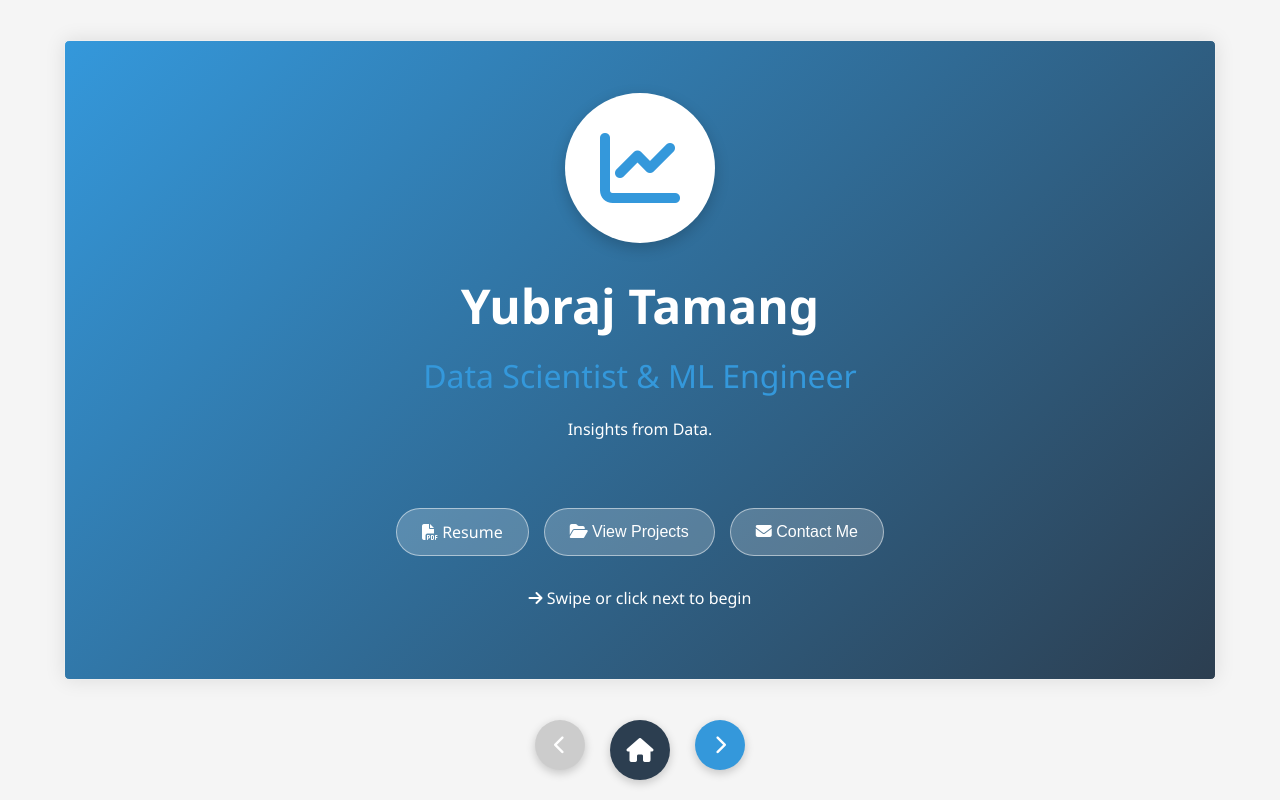
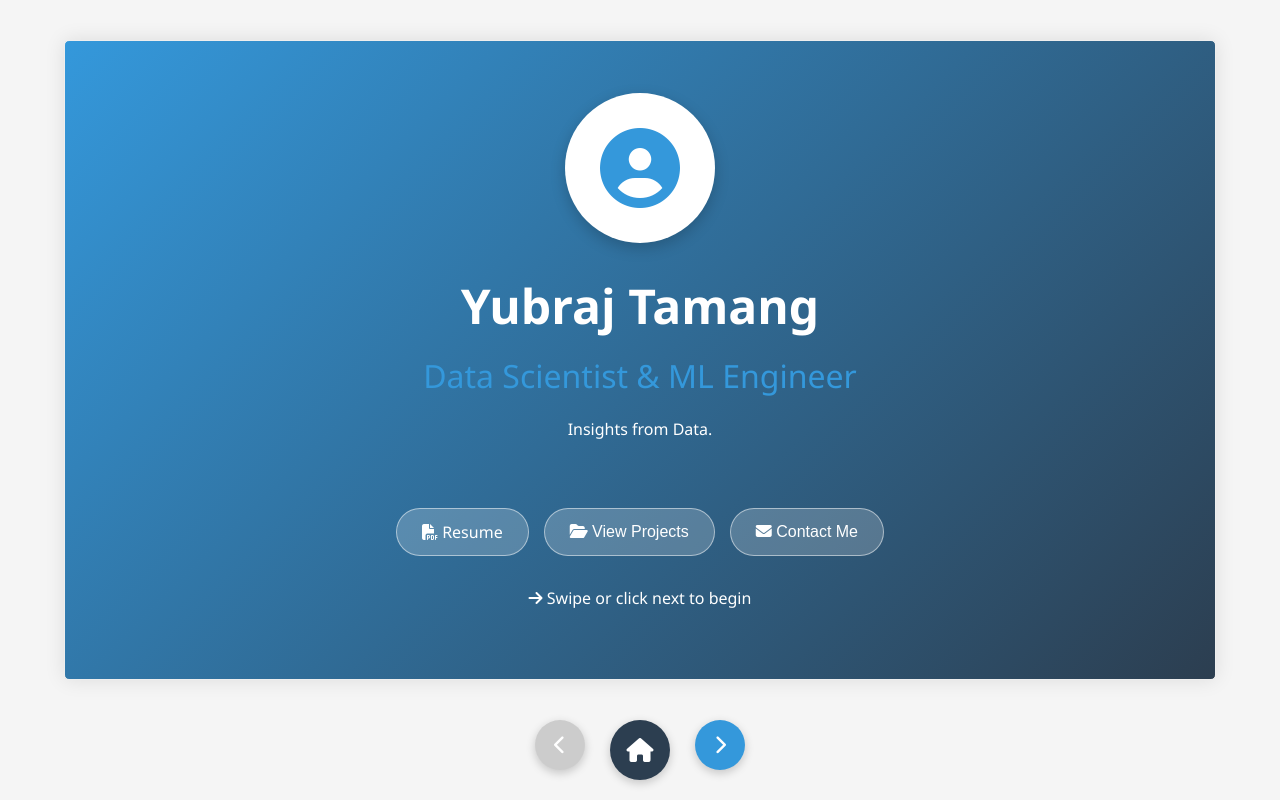
Before and after one commit to Yubraj-Tamang/portfolio, a plain HTML site: page index.html in a window 1280 px wide. Both pictures are taken after a click on the link "Enter Portfolio". Drawn offline with nearby package versions, Linux system fonts and the light colour scheme.

Commit message:
update profile

```diff
--- a/index.html
+++ b/index.html
@@ -31,7 +31,7 @@
             <!-- page 1 home page -->
             <div class="page page-cover" id="page1">
                 <div class="cover-image">
-                    <i class="fas fa-chart-line"></i>
+                    <i class="fa-solid fa-circle-user"></i>
                 </div>
                 <h1>Yubraj Tamang</h1>
                 <h2>Data Scientist & ML Engineer</h2>
```
